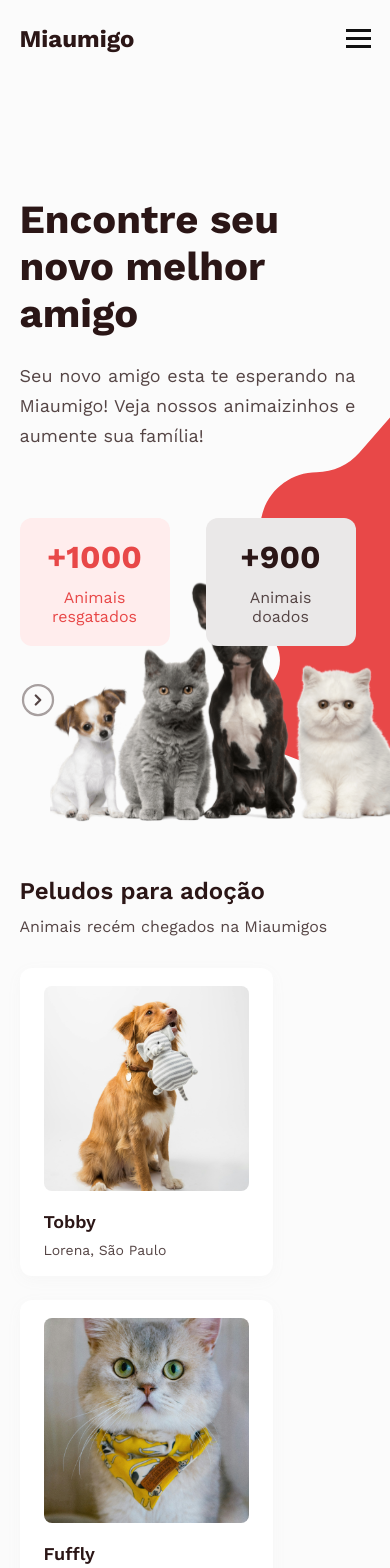
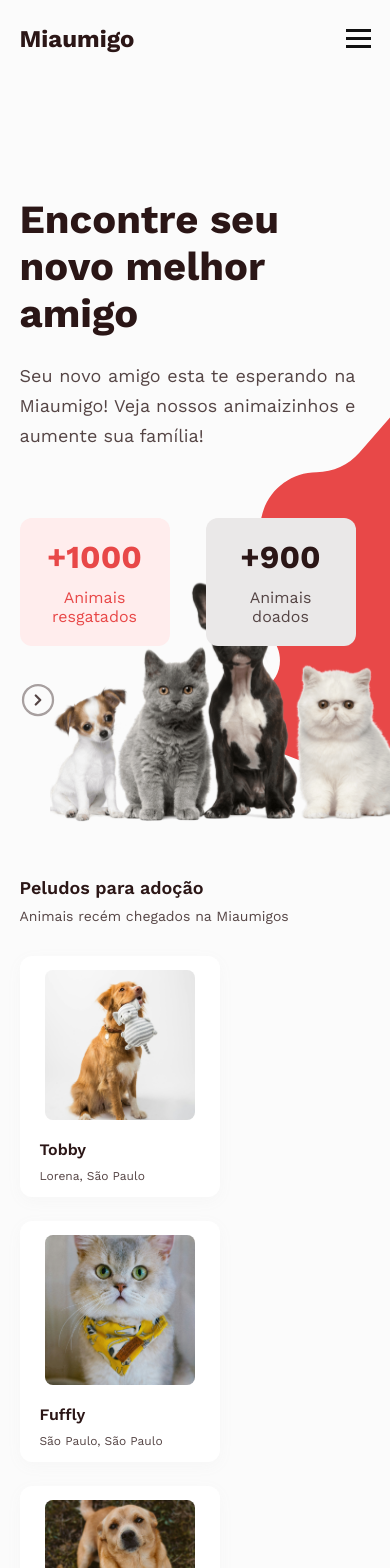
Before and after one commit to JulianyEufrasio/miaumigo, a React (Vite) app: page / in a window 390 px wide. Shown: the top 1568 px of the page. Built offline with nearby package versions, Linux system fonts and the light colour scheme.

Commit message:
Deixando Main.jsx responsivo

```diff
--- a/src/Ui/Styles/Main.css
+++ b/src/Ui/Styles/Main.css
@@ -1,3 +1,7 @@
+.navlinks{
+    z-index: 5;
+}
+
 main{
     display: flex;
     flex-direction: column;
@@ -46,6 +50,7 @@ main{
     border-radius: 12px;
     background: #FFF;
     box-shadow: 0px 4px 15px 0px rgba(162, 162, 162, 0.05);
+    cursor: pointer;
 }
 .petImg{
     width: 205px;
@@ -67,3 +72,34 @@ main{
     color: var(--black-400);
     font-size: 14px;
 }
+
+@media screen and (max-width: 768px){
+    .text-sec{
+        gap: 10px;
+    }
+    .text-sec h3{
+        font-size: 18px;
+    }
+    .text-sec p{
+        font-size: 14px;
+    }
+    .card{
+        width: 200px;
+        padding: 14px 20px;
+        align-items: center;
+    }
+    .petImg{
+        width: 150px;
+        height: 150px;
+    }
+    .pet-info{
+        width: 100%;
+        gap: 10px;
+    }
+    .pet-info span{
+        font-size: 16px;
+    }
+    .pet-info p{
+        font-size: 12px;
+    }
+}
```
